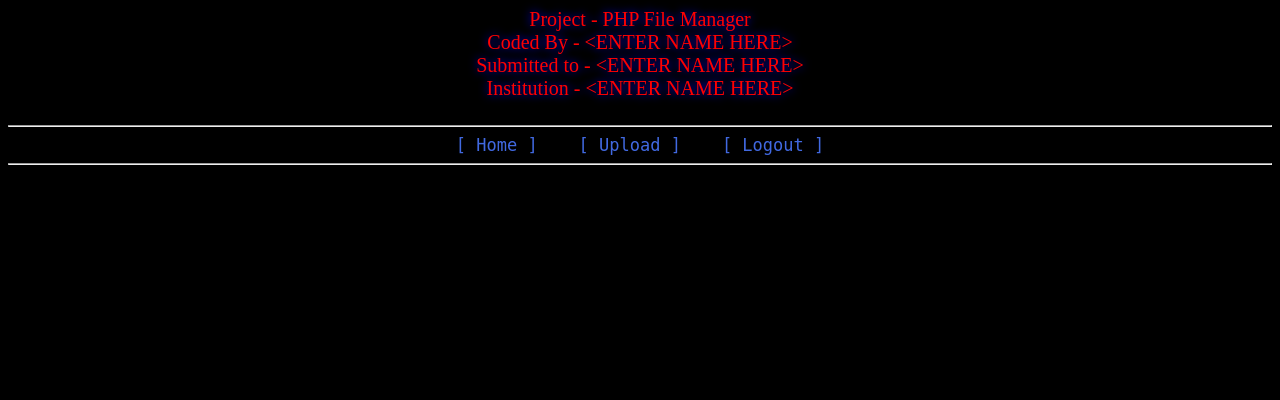
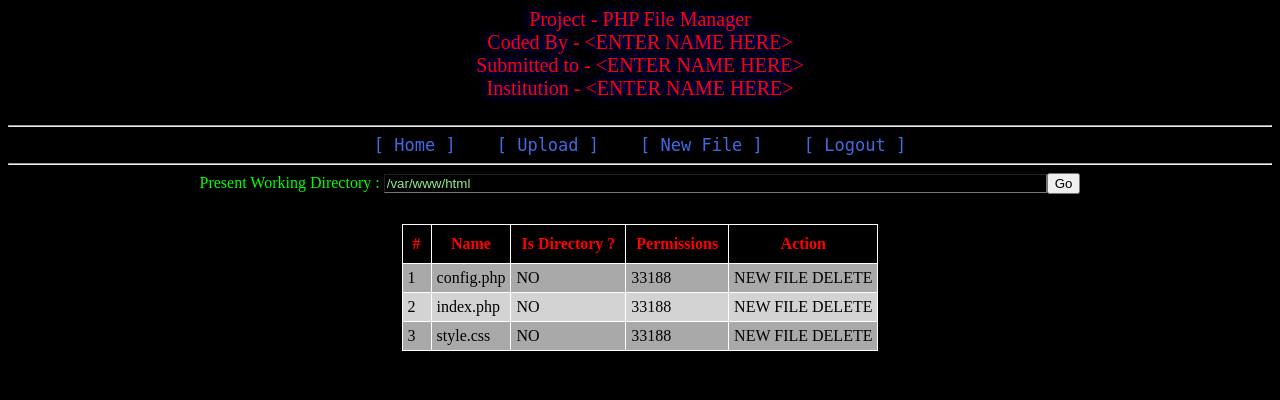
Before and after one commit to tbhaxor/educational_projects, a PHP site: page /index.php?do=home in a window 1280 px wide. Shown: the top 400 px of the page. Run offline with PHP 8.4, Linux system fonts and the light colour scheme; the visitor is signed in with stand-in values (Sample User, id 1).

Commit message:
PHP - File Manager

```diff
--- a/PHP - File Manager/index.php
+++ b/PHP - File Manager/index.php
@@ -1,4 +1,4 @@
-<?php session_start(); if(!isset($_GET['do'])) {header("location:?do=home");}?>
+<?php session_start(); error_reporting(0); if(!isset($_GET['do'])) {header("location:?do=home");}?>
 <!DOCTYPE html>
 <html>
   <head>
@@ -29,6 +29,7 @@ function actors()
   echo "<hr><center><div id=actors-band>";
   echo "&nbsp;&nbsp;&nbsp;&nbsp;[ <a href='?do=home' id=actors>Home</a> ]&nbsp;&nbsp;&nbsp;&nbsp;";
   echo "[ <a href='?do=upload' id=actors>Upload</a> ]&nbsp;&nbsp;&nbsp;&nbsp;";
+  echo "[ <a href='?do=newfile' id=actors>New File</a> ]&nbsp;&nbsp;&nbsp;&nbsp;";
   echo "[ <a href='?do=logout' id=actors>Logout</a> ]&nbsp;&nbsp;&nbsp;&nbsp;";
   echo "</div></center><hr>";
 }
@@ -41,23 +42,82 @@ function manager()
       break;
       case 'logout':
         logout();
+      case 'home':
+        home();
         break;
-
+      case 'newfile':
+        newfile();
+        break;
   }
+}
+function newfile()
+{
+  echo "<center><div><form action='' method=post id=nf>File Will Be Saved in - <i><b>".getcwd()."</b></i><br><br>File name : <input id=l1 placeholder=file.txt autofocus name=fname><br><br><span style='vertical-align:top;'>File Contents : </span><textarea name=fdata id=l2 rows=5 cols=40></textarea><br><br><input type=submit value='Make File' name=make></form></div></center>";
+  if(isset($_POST['make']))
+  {
+    $file = fopen($_POST['fname'],"w");
+    $data = $_POST['fdata'];
+    fwrite($file,$data);
+    fclose($file);
+  }
+}
+function home()
+{
+  $cwd = getcwd();
+  if(isset($_POST['GO']))
+  {
+    $cwd = $_POST['cwd'];
+    chdir($cwd);
+  }
+  echo "<center><div id=pwd><form method=post action=''>Present Working Directory : <input id=PWD name=cwd size=80 value='$cwd'><input type=submit name=GO value=Go></form></div></center>";
+  $files = scandir($cwd);
+  $l = 1;
+  echo "<center id=fn><table border=1><tr id=th><th>#</th><th>Name</th><th>Is Directory ?</th><th>Permissions</th><th>Action</th><tr>";
+  foreach ($files as $file) {
+    if($file[0]=="."){continue;}
+    if(is_dir($file))
+    {
+      echo "<tr><td>$l</td><td>$file</td><td>YES OPEN</td><td>".fileperms($file)."</td><td>NEW FILE DELETE</td></tr>";
+    }
+    else {
+      echo "<tr><td>$l</td><td>$file</td><td>NO</td><td>".fileperms($file)."</td><td>NEW FILE DELETE</td></tr>";
+    }
+    $l++;
+  }
+  echo "</table></center>";
 }
 function uploader()
 {
   echo "<center><div id=uploader-band>";
   $cwd = getcwd();
   $isw = is_writable($cwd) ? "YES" : "NO";
-  echo "<form action='' method=post style=margin-top:50px;margin-bottom:25px;>Current Upload Location : <b>$cwd</b><br>IS WRITABLE : <b>$isw</b><br><br><input type=file id=file name=file><input type=submit id=upfile name=upfile value=Upload></form>";
   if(isset($_POST['upfile']))
   {
-    if(!isset($_POST['file'])) {echo "ERROR : No File Selected";}
-    else
-    {
-      print_r($_POST['file']);
-    }
+    if(isset($_FILES['image'])){
+      $errors= array();
+      $file_name = $_FILES['image']['name'];
+      $file_size =$_FILES['image']['size'];
+      $file_tmp =$_FILES['image']['tmp_name'];
+      $file_type=$_FILES['image']['type'];
+      $file_ext=strtolower(end(explode('.',$_FILES['image']['name'])));
+
+      $expensions= array("jpeg","jpg","png");
+
+      if(in_array($file_ext,$expensions)=== false){
+         $errors[]="extension not allowed, please choose a JPEG or PNG file.";
+      }
+
+      if($file_size > 2097152){
+         $errors[]='File size must be excately 2 MB';
+      }
+
+      if(empty($errors)==true){
+         move_uploaded_file($file_tmp,"images/".$file_name);
+         echo "Success";
+      }else{
+         print_r($errors);
+      }
+   }
   }
   echo "</div></center>";
 }
--- a/PHP - File Manager/style.css
+++ b/PHP - File Manager/style.css
@@ -1,6 +1,8 @@
 html,body
 {
   background: black;
+  color :white;
+  cursor: default;
 }
 header
 {
@@ -10,6 +12,27 @@ header
   text-shadow: 0px 0px 10px blue;
   margin-bottom: 2%;
 }
+#nf
+{
+  color: lightblue;
+  margin-top: 20px;
+}
+#l1
+{
+  background: transparent;
+  border-width: thin;
+  padding: 5px;
+  width: 150px;
+  color: lightblue;
+}
+#l2
+{
+  background: transparent;
+  border-width: thin;
+  resize: none;
+  color: lightblue;
+}
+
 #login
 {
   background: transparent;
@@ -59,3 +82,41 @@ header
 {
   outline: none;
 }
+#pwd
+{
+  color:lime
+}
+#PWD
+{
+  color:lightgreen;
+  background: black;
+  border-width: thin;
+}
+table,td,tr,th
+{
+ border-collapse: collapse; border-color: white;
+ padding: 5px;
+
+}
+th{padding: 10px;color: red;}
+tr:nth-child(odd):not(#th)
+{
+  transition: background 0.2s linear;
+  background: darkgrey;
+  color: black;
+}
+tr:nth-child(even):not(#th)
+{
+  background: lightgrey;
+  color: black;
+  transition: background 0.5s linear;
+}
+tr:hover:not(#th)
+{
+  background: black;
+  color: white;
+}
+#fn
+{
+  margin-top: 30px;
+}
```
